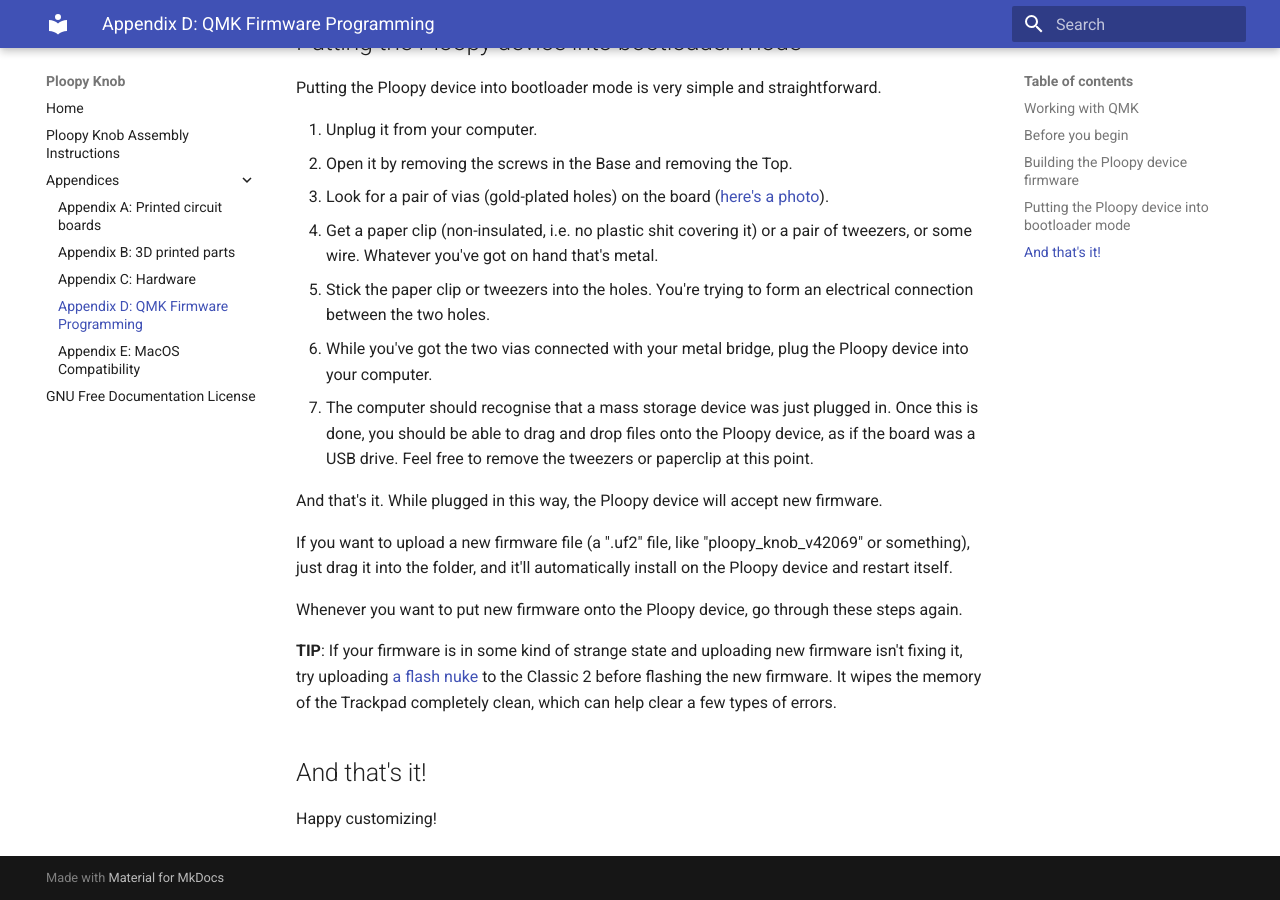
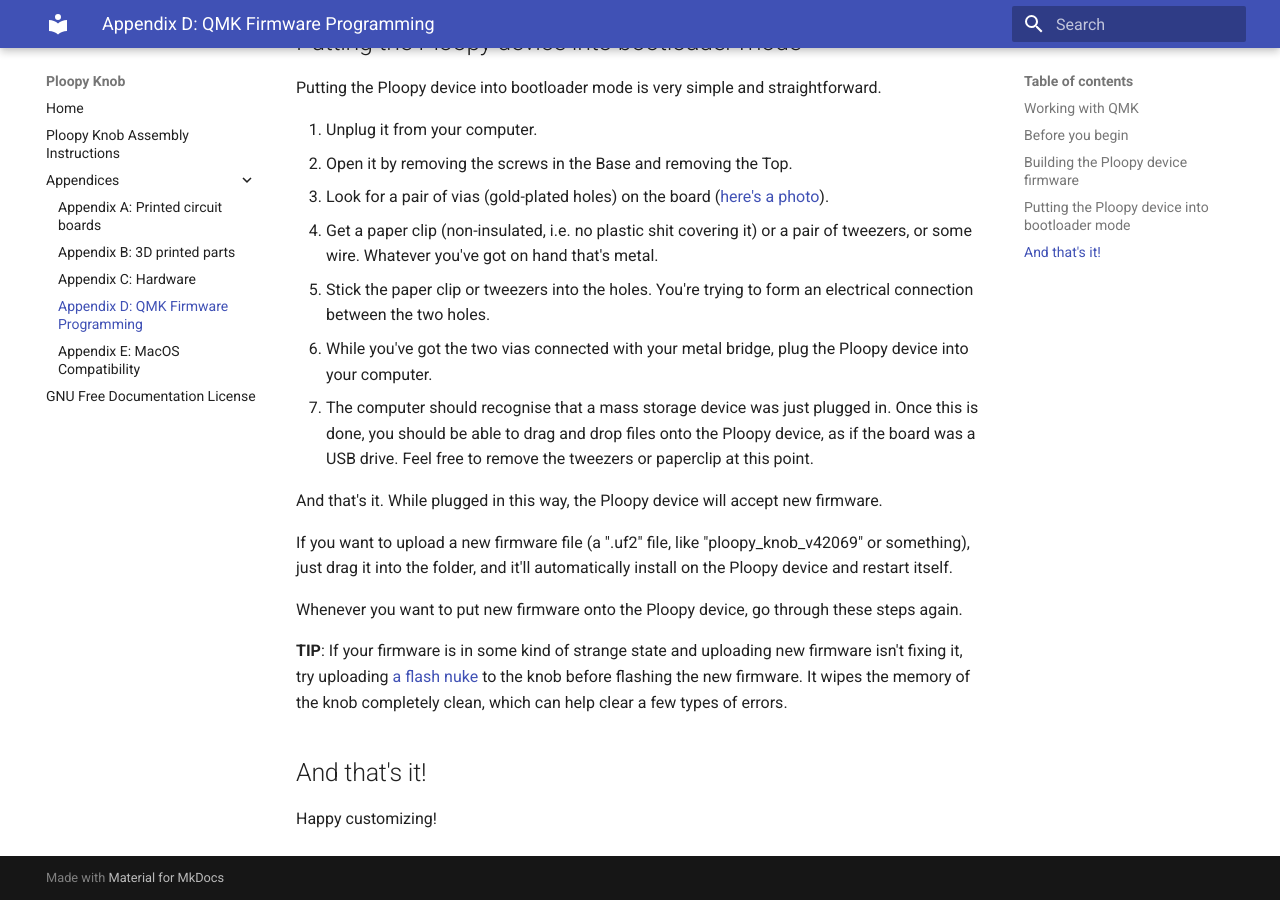
Before and after one commit to ploopyco/knob, an MkDocs documentation site: the page built from docs/appendices/programming.md, in a window 1280 px wide and 900 px high, scrolled down 873 px. Built offline with MkDocs 1.6.1 and Material for MkDocs 9.7.7, drawn with Linux system fonts in a browser that asks for light colours.

Commit message:
Some pasta got stuck in your copier

```diff
--- a/docs/appendices/programming.md
+++ b/docs/appendices/programming.md
@@ -48,7 +48,7 @@ If you want to upload a new firmware file (a ".uf2" file, like "ploopy_knob_v420
 
 Whenever you want to put new firmware onto the Ploopy device, go through these steps again.
 
-**TIP**: If your firmware is in some kind of strange state and uploading new firmware isn't fixing it, try uploading [a flash nuke](https://learn.adafruit.com/getting-started-with-raspberry-pi-pico-circuitpython/circuitpython#flash-resetting-uf2-3083182) to the Classic 2 before flashing the new firmware. It wipes the memory of the Trackpad completely clean, which can help clear a few types of errors.
+**TIP**: If your firmware is in some kind of strange state and uploading new firmware isn't fixing it, try uploading [a flash nuke](https://learn.adafruit.com/getting-started-with-raspberry-pi-pico-circuitpython/circuitpython#flash-resetting-uf2-3083182) to the knob before flashing the new firmware. It wipes the memory of the knob completely clean, which can help clear a few types of errors.
 
 
 ## And that's it!
```
